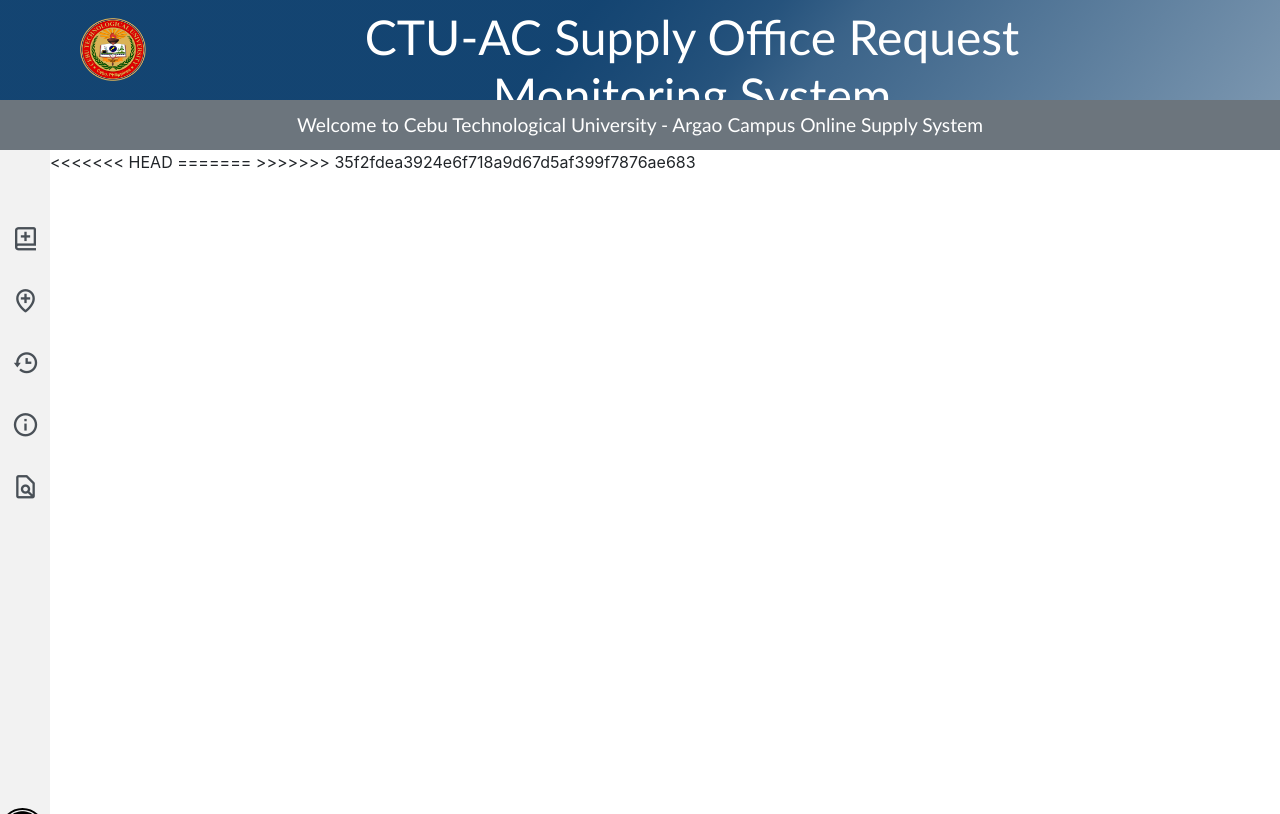
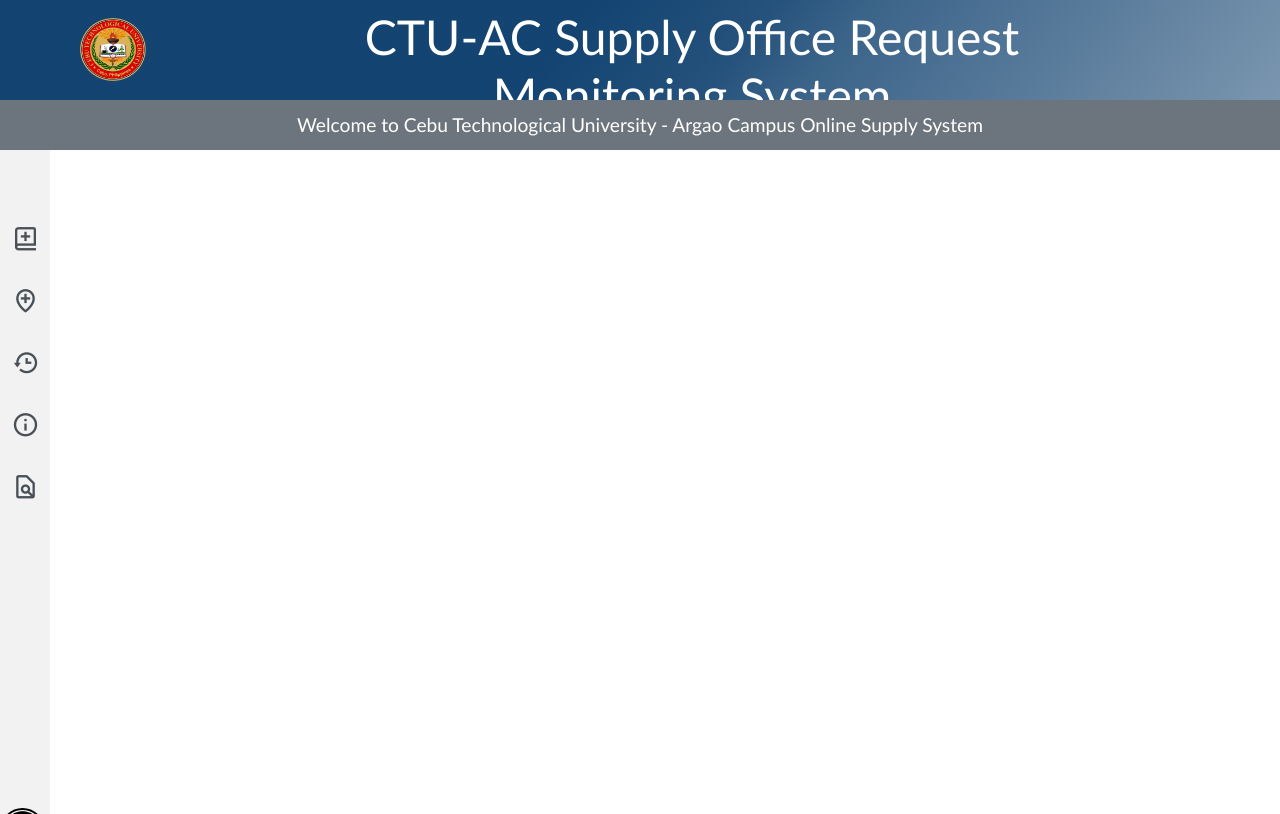
Before and after one commit to tinang0931/ONLINE_SUPPLY_OFFICE_COPY, a Django app: page /main/ in a window 1280 px wide. Run offline with Django 4.2, Linux system fonts and the light colour scheme; some libraries are stand-ins or nearby versions.

Commit message:
01-12-24

```diff
--- a/accounts/templates/accounts/User/main.html
+++ b/accounts/templates/accounts/User/main.html
@@ -257,12 +257,8 @@
         {% block cart %}
         {% endblock %}
 
-<<<<<<< HEAD
         {% block Procurement %}
         {% endblock %}
-=======
-
->>>>>>> 35f2fdea3924e6f718a9d67d5af399f7876ae683
 
     </main>
 
```
